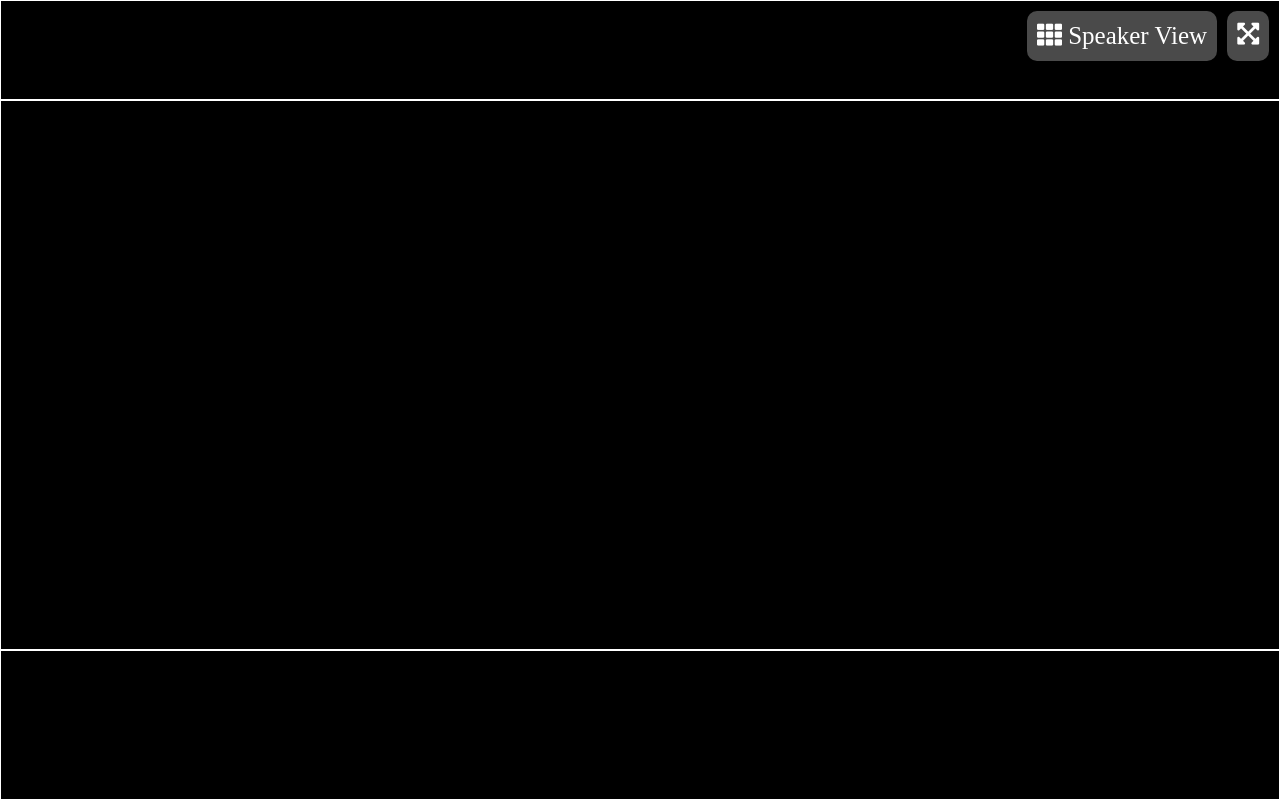
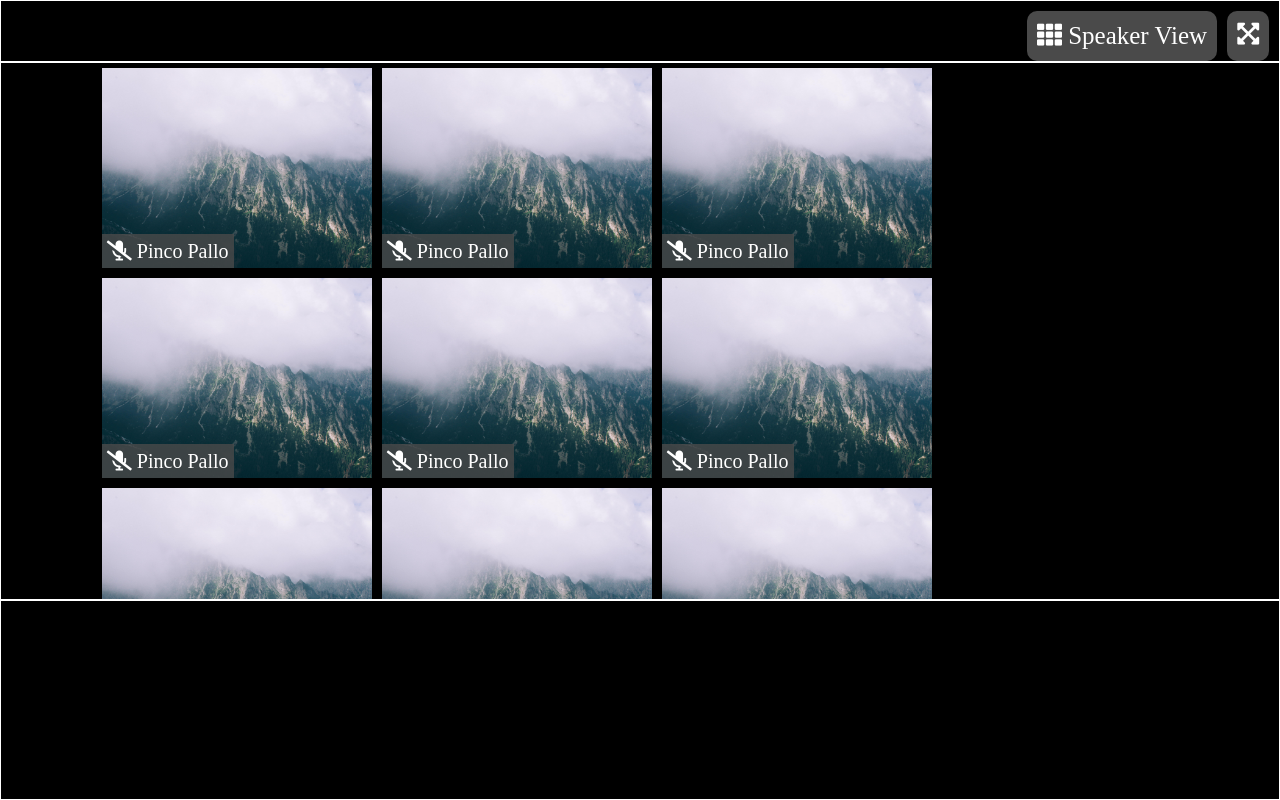
Before and after one commit to codeMatt91/html-css-zoom, a plain HTML site: page index.html in a window 1280 px wide. Drawn offline with Linux system fonts and the light colour scheme.

Commit message:
Crate Main structure

```diff
--- a/css/style.css
+++ b/css/style.css
@@ -24,7 +24,7 @@
 .view {
   justify-content: flex-end;
   display: flex;
-  height: 100px;
+  height: 150px;
   border: 1px solid white;
 }
 .speaker {
@@ -47,11 +47,44 @@
 main {
   flex-grow: 1;
   border: 1px solid white;
+  overflow: scroll;
 }
 
+.container {
+  width: 85%;
+  margin: 0 auto;
+  height: 100%;
+  display: flex;
+  flex-wrap: wrap;
+}
+.user {
+  position: relative;
+  width: 270px;
+  height: 200px;
+  background-image: url("../img/mountain.jpeg");
+  background-position: center;
+  background-size: cover;
+  margin: 5px;
+}
+.name-user {
+  position: absolute;
+  bottom: 0;
+  left: 0;
+  padding: 5px;
+  display: inline-block;
+  font-size: 20px;
+  background-color: rgba(74, 74, 74, 0.8);
+}
+
+.name-user::before {
+  font-size: 20px;
+  font-family: "Font Awesome 5 Free";
+  font-weight: 900;
+  content: "\f131";
+}
 /************* Rules NAV-BAR  ****************/
 
 .nav-bar {
-  height: 150px;
+  height: 200px;
   border: 1px solid white;
 }
--- a/index.html
+++ b/index.html
@@ -26,6 +26,167 @@
       <!-- Container Main  -->
       <main>
          <div class="container">
+            <!-- Box-User  -->
+            <div class="user">
+               <div class="name-user">
+                  Pinco Pallo
+               </div>
+            </div>
+            <div class="user">
+               <div class="name-user">
+                  Pinco Pallo
+               </div>
+            </div>
+            <div class="user">
+               <div class="name-user">
+                  Pinco Pallo
+               </div>
+            </div>
+            <div class="user">
+               <div class="name-user">
+                  Pinco Pallo
+               </div>
+            </div>
+            <div class="user">
+               <div class="name-user">
+                  Pinco Pallo
+               </div>
+            </div>
+            <div class="user">
+               <div class="name-user">
+                  Pinco Pallo
+               </div>
+            </div>
+            <div class="user">
+               <div class="name-user">
+                  Pinco Pallo
+               </div>
+            </div>
+            <div class="user">
+               <div class="name-user">
+                  Pinco Pallo
+               </div>
+            </div>
+            <div class="user">
+               <div class="name-user">
+                  Pinco Pallo
+               </div>
+            </div>
+            <div class="user">
+               <div class="name-user">
+                  Pinco Pallo
+               </div>
+            </div>
+            <div class="user">
+               <div class="name-user">
+                  Pinco Pallo
+               </div>
+            </div>
+            <div class="user">
+               <div class="name-user">
+                  Pinco Pallo
+               </div>
+            </div>
+            <div class="user">
+               <div class="name-user">
+                  Pinco Pallo
+               </div>
+            </div>
+            <div class="user">
+               <div class="name-user">
+                  Pinco Pallo
+               </div>
+            </div>
+            <div class="user">
+               <div class="name-user">
+                  Pinco Pallo
+               </div>
+            </div>
+            <div class="user">
+               <div class="name-user">
+                  Pinco Pallo
+               </div>
+            </div>
+            <div class="user">
+               <div class="name-user">
+                  Pinco Pallo
+               </div>
+            </div>
+            <div class="user">
+               <div class="name-user">
+                  Pinco Pallo
+               </div>
+            </div>
+            <div class="user">
+               <div class="name-user">
+                  Pinco Pallo
+               </div>
+            </div>
+            <class class="user">
+               <div class="name-user">
+                  Pinco Pallo
+               </div>
+            </class>
+            <div class="user">
+               <div class="name-user">
+                  Pinco Pallo
+               </div>
+            </div>
+            <class class="user">
+               <div class="name-user">
+                  Pinco Pallo
+               </div>
+            </class>
+            <div class="user">
+               <div class="name-user">
+                  Pinco Pallo
+               </div>
+            </div>
+            <class class="user">
+               <div class="name-user">
+                  Pinco Pallo
+               </div>
+            </class>
+            <div class="user">
+               <div class="name-user">
+                  Pinco Pallo
+               </div>
+            </div>
+            <class class="user">
+               <div class="name-user">
+                  Pinco Pallo
+               </div>
+            </class>
+            <div class="user">
+               <div class="name-user">
+                  Pinco Pallo
+               </div>
+            </div>
+            <class class="user">
+               <div class="name-user">
+                  Pinco Pallo
+               </div>
+            </class>
+            <div class="user">
+               <div class="name-user">
+                  Pinco Pallo
+               </div>
+            </div>
+            <class class="user">
+               <div class="name-user">
+                  Pinco Pallo
+               </div>
+            </class>
+            <div class="user">
+               <div class="name-user">
+                  Pinco Pallo
+               </div>
+            </div>
+            <class class="user">
+               <div class="name-user">
+                  Pinco Pallo
+               </div>
+            </class>
 
          </div>
 
```
